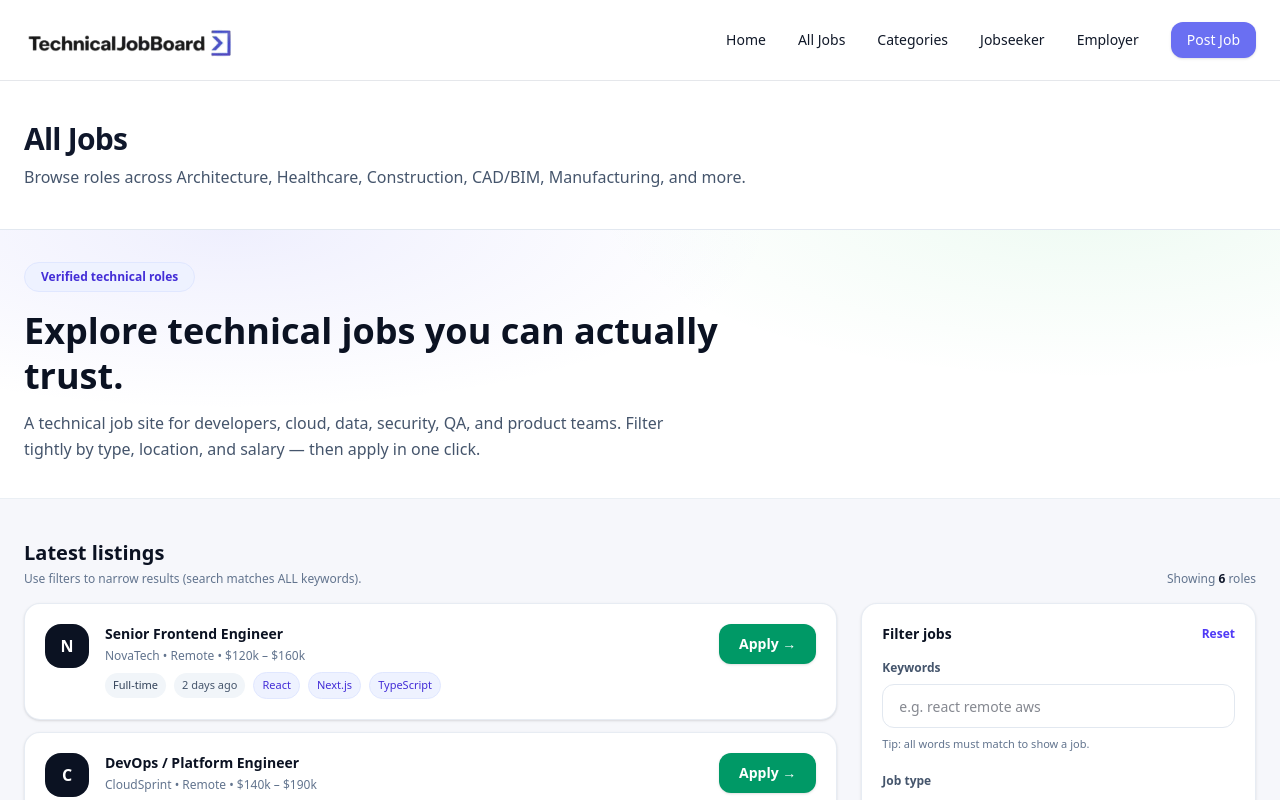
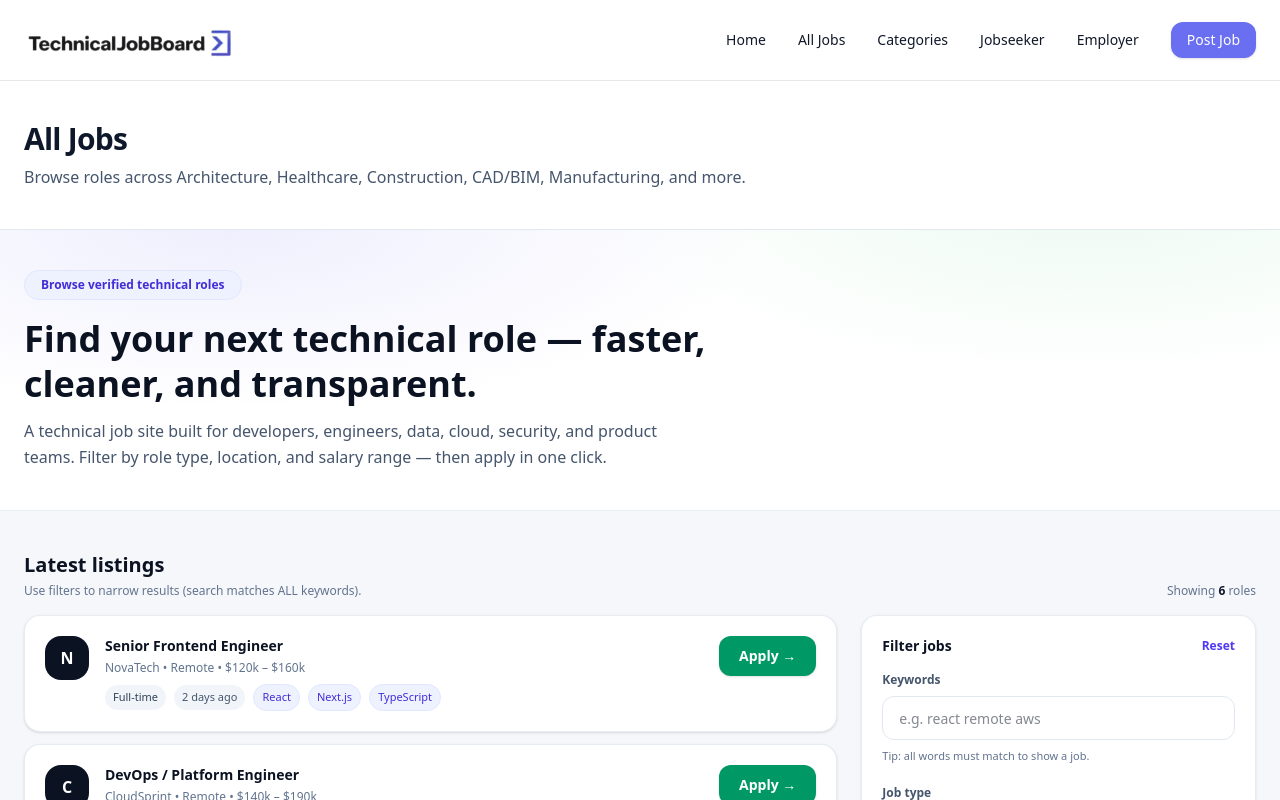
Before and after one commit to adebisidolapo/technicaljobboard, a Next.js app in the folder jobboard/: page /all-jobs in a window 1280 px wide. Shown: the top 800 px of the page. Built offline with nearby package versions, Linux system fonts and the light colour scheme.

Commit message:
update all jobs page

```diff
--- a/jobboard/components/jobs/JobsSection.tsx
+++ b/jobboard/components/jobs/JobsSection.tsx
@@ -166,30 +166,31 @@ export default function AllJobsPage() {
     <main className="bg-[#F6F7FB] text-[#0B1222]">
     {/* ================= HERO ================= */}
 <section className="relative overflow-hidden bg-white border-b border-slate-200/70">
-        {/* subtle, not loud */}
+  {/* subtle background only (no loud blobs) */}
   <div className="pointer-events-none absolute inset-0">
     <div className="absolute inset-0 bg-[radial-gradient(900px_300px_at_18%_0%,rgba(99,102,241,0.10),transparent_60%)]" />
     <div className="absolute inset-0 bg-[radial-gradient(900px_320px_at_85%_-10%,rgba(34,197,94,0.08),transparent_55%)]" />
   </div>
 
-        {/* hero moved UP and tightened */}
-        <div className="relative max-w-7xl mx-auto px-6 pt-6 pb-7 md:pt-8 md:pb-9">
+  {/* keep YOUR text/content below exactly how you had it */}
+  <div className="relative max-w-7xl mx-auto px-6 pt-8 pb-8 md:pt-10 md:pb-10">
     <div className="max-w-3xl">
       <span className="inline-flex items-center rounded-full bg-indigo-50 text-indigo-700 border border-indigo-100 px-4 py-1.5 text-xs font-semibold">
-              Verified technical roles
+        Browse verified technical roles
       </span>
 
-            <h1 className="mt-4 text-3xl md:text-4xl font-extrabold leading-tight">
-              Explore technical jobs you can actually trust.
+      <h1 className="mt-4 text-3xl md:text-4xl font-extrabold text-[#0B1222] leading-tight">
+        Find your next technical role — faster, cleaner, and transparent.
       </h1>
 
       <p className="mt-3 text-sm md:text-base text-slate-600 leading-relaxed max-w-2xl">
-              A technical job site for developers, cloud, data, security, QA, and product teams.
-              Filter tightly by type, location, and salary — then apply in one click.
+        A technical job site built for developers, engineers, data, cloud, security, and product teams.
+        Filter by role type, location, and salary range — then apply in one click.
       </p>
     </div>
   </div>
 </section>
+
 
       {/* ================= RESULTS + FILTER ================= */}
       <section id="latest" className="max-w-7xl mx-auto px-6 py-8 md:py-10">
```
Lines whose indentation alone changed are shown as unchanged.
